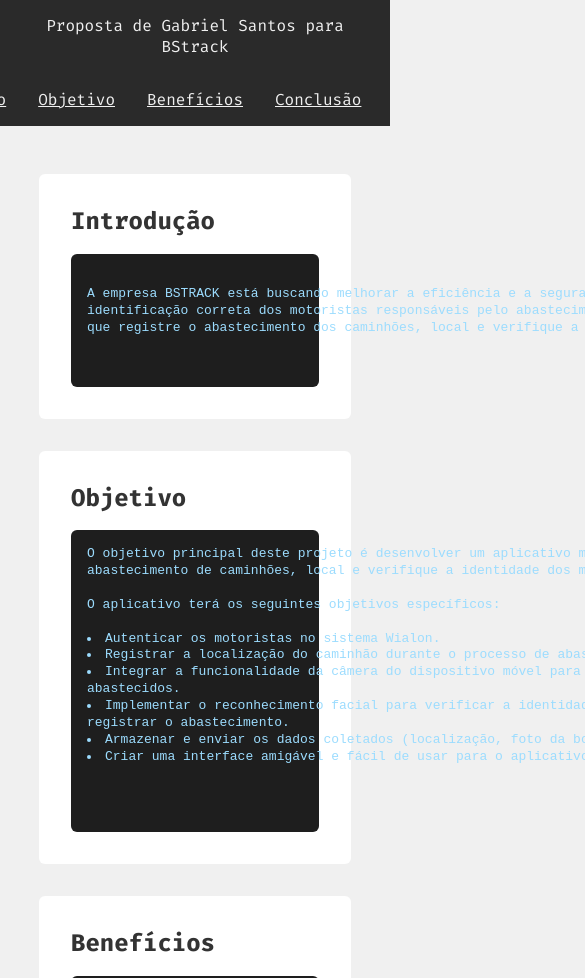
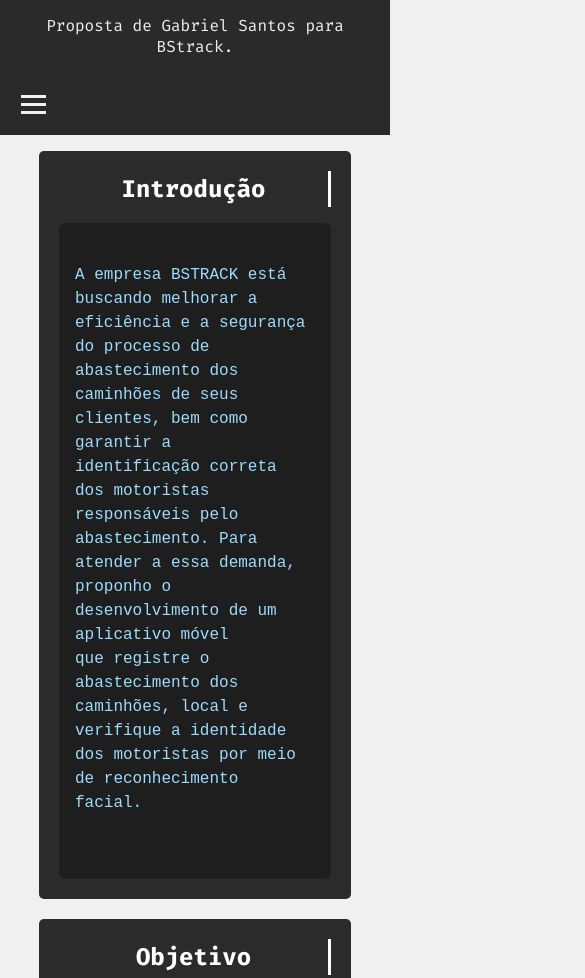
Before and after one commit to gabrieldba/BStrackproposal, a plain HTML site: page index.html in a window 390 px wide. Shown: the top 978 px of the page, 585 px wide, since content can reach past the window. Drawn offline with Linux system fonts and the light colour scheme.

Commit message:
Add files via upload

```diff
--- a/index.html
+++ b/index.html
@@ -6,10 +6,28 @@
     <link rel="stylesheet" href="styles.css">
     <link href="https://fonts.googleapis.com/css?family=Fira+Code:400,700&display=swap" rel="stylesheet">
     <title>Proposta de Gabriel Santos para BSTRACK</title>
-    <footer>
-    <p>Proposta de Gabriel Santos para BStrack</p>
+	<footer>
+    <p>Proposta de Gabriel Santos para BStrack.</p>
 </footer>
+    <style>
+        @keyframes typing {
+          from {
+            width: 0;
+          }
+          to {
+            width: 100%;
+          }
+        }
+
+        .typing-animation {
+          overflow: hidden;
+          white-space: nowrap;
+          border-right: .15em solid white;
+          animation: typing 4s steps(40, end) 1;
+        }
+    </style>
 </head>
+
 <body>
     <header>
         <nav>
@@ -20,11 +38,16 @@
                 <li><a href="#conclusao">Conclusão</a></li>
                 <li><a href="#orcamento">Orçamento</a></li>
             </ul>
+            <div class="hamburger">
+                <span></span>
+                <span></span>
+                <span></span>
+            </div>
         </nav>
     </header>
     <main>
         <section id="introducao" class="content-box">
-            <h1>Introdução</h1>
+            <h1 class="typing-animation">Introdução</h1>
             <pre>
     <p>A empresa BSTRACK está buscando melhorar a eficiência e a segurança do processo de abastecimento dos caminhões de seus clientes, bem como garantir a
 identificação correta dos motoristas responsáveis pelo abastecimento. Para atender a essa demanda, proponho o desenvolvimento de um aplicativo móvel
@@ -32,7 +55,7 @@ que registre o abastecimento dos caminhões, local e verifique a identidade dos
             </pre>
         </section>
         <section id="objetivo" class="content-box">
-            <h2>Objetivo</h2>
+            <h1 class="typing-animation">Objetivo</h1>
             <pre>
 <p>O objetivo principal deste projeto é desenvolver um aplicativo móvel para a empresa BSTRACK que automatize e simplifique o processo de registro do
 abastecimento de caminhões, local e verifique a identidade dos motoristas através do reconhecimento facial.
@@ -48,10 +71,10 @@ registrar o abastecimento.
 <li>Criar uma interface amigável e fácil de usar para o aplicativo.</li>
 </ol>
             </pre>
-        </section>
-        <section id="beneficios" class="content-box">
-            <h2>Benefícios</h2>
-            <pre>
+       </section>
+    <section id="beneficios" class="content-box">
+        <h1 class="typing-animation">Benefícios</h1>
+        <pre>
 <p>Ao desenvolver e implementar esse aplicativo, o app da BSTRACK poderá fornecer os seguintes benefícios:</p>
     <li>Melhor controle e monitoramento do processo de abastecimento, permitindo um acompanhamento mais preciso dos custos e consumo de combustível.
 <li>Maior segurança ao garantir que apenas motoristas autorizados possam registrar o abastecimento.
@@ -63,7 +86,7 @@ registrar o abastecimento.
             </pre>
         </section>
         <section id="conclusao" class="content-box">
-            <h2>Conclusão</h2>
+            <h1 class="typing-animation">Conclusão</h1>
             <pre>
 <p>O aplicativo de Registro de Abastecimento, local e Verificação de Motoristas ajudará empresas a melhorar a eficiência e a segurança no processo de
 abastecimento, garantir a identificação correta dos motoristas e otimizar a logística geral da empresa. Com a implementação deste aplicativo, a empresa
@@ -71,7 +94,7 @@ poderá reduzir custos, melhorar a qualidade do serviço e a satisfação dos mo
             </pre>
         </section>
         <section id="orcamento" class="content-box">
-            <h2>Orçamento</h2>
+            <h1 class="typing-animation">Orçamento</h1>
             <pre>
 <p>Solução Tecnológica:</p>
 <p>A solução proposta para o aplicativo envolve a integração da API do SDK do Wialon, a utilização de APIs de reconhecimento facial e a criação de uma
@@ -117,6 +140,20 @@ verificar a identidade dos motoristas através do reconhecimento facial, melhora
                 </pre>
     </section>
 </main>
+<script>
+document.addEventListener('DOMContentLoaded', function() {
+  const typingElements = document.querySelectorAll('.typing-animation');
+typingElements.forEach((element, index) => {
+element.style.animationDelay = ${index * 2}s;
+});
+});
+    document.querySelector('.hamburger').addEventListener('click', function () {
+        document.querySelector('nav').classList.toggle('show-menu');
+    });
+</script>
+</body>
 <footer>
-    <p>Proposta de Gabriel Santos para BSTRACK © 2023. Todos os direitos reservados.</p>
+    <p>Proposta de Gabriel Santos para BStrack © 2023. Todos os direitos reservados.</p>
 </footer>
+</html>
+</html>
--- a/styles.css
+++ b/styles.css
@@ -28,7 +28,7 @@ nav ul li {
 
 nav ul li a {
     color: #f0f0f0;
-    text-decoration: center;
+    text-decoration: none;
 }
 
 nav ul li a:hover {
@@ -36,10 +36,14 @@ nav ul li a:hover {
 }
 
 .content-box {
-    background-color: #fff;
-    padding: 2rem;
-    margin: 2rem 0;
-    border-radius: 6px;
+    background-color: #2b2b2b;
+    color: white;
+    padding: 20px;
+    margin-bottom: 20px;
+    border-radius: 5px;
+    font-family: 'Fira Code', monospace;
+    font-size: 1rem;
+    line-height: 1.5;
 }
 
 .content-box pre {
@@ -47,11 +51,15 @@ nav ul li a:hover {
     padding: 1rem;
     border-radius: 6px;
     color: #9cdcfe;
+    white-space: pre-wrap;
+    word-wrap: break-word;
 }
 
-h1, h2 {
+.content-box h1, .content-box h2 {
+    text-align: center;
     margin-bottom: 1rem;
 }
+
 
 main {
     width: 80%;
@@ -65,3 +73,51 @@ footer {
     background-color: #2a2a2a;
     color: #f0f0f0;
 }
+
+/* Adicione estas regras para estilizar o menu hamburguer */
+.hamburger {
+    display: none;
+    cursor: pointer;
+}
+
+.hamburger span {
+    display: block;
+    width: 25px;
+    height: 3px;
+    margin: 5px;
+    background-color: #f0f0f0;
+}
+
+/* Exibir o menu hamburguer e ocultar o menu padrão em telas menores */
+@media screen and (max-width: 768px) {
+    nav ul {
+        display: none;
+    }
+
+    .hamburger {
+        display: block;
+    }
+}
+
+/* Estilos para o menu responsivo quando o menu hamburguer estiver ativo */
+.show-menu ul {
+    display: flex;
+    flex-direction: column;
+    text-align: center;
+}
+
+@keyframes typing {
+  from {
+    width: 0;
+  }
+  to {
+    width: 100%;
+  }
+}
+
+.typing-animation {
+  overflow: hidden;
+  white-space: nowrap;
+  border-right: .15em solid white;
+  animation: typing 4s steps(40, end) 1; /* Alterado de 'infinite' para '1' */
+}
```
